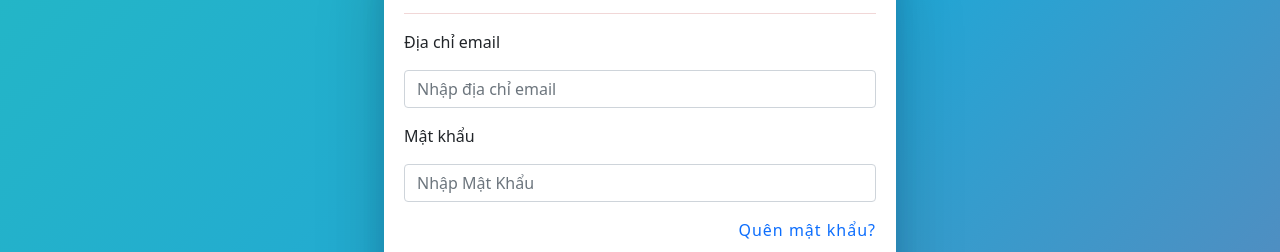
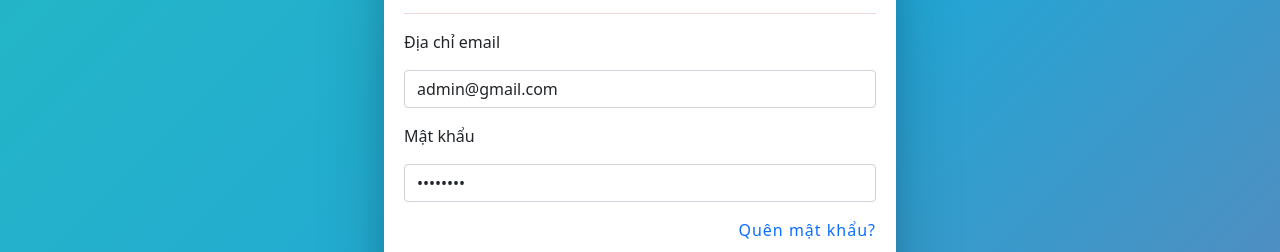
Before and after one commit to NguyenTheLuan/library_client, a React (Create React App) app: page /login in a window 1280 px wide. Shown: the part 233-485 px from the top of the page. Built offline with nearby package versions, Linux system fonts and the light colour scheme.

Commit message:
test pagination

```diff
--- a/src/apis/productsApi.js
+++ b/src/apis/productsApi.js
@@ -3,9 +3,9 @@ const PRODUCTS_API_ENDPOINT = "/books";
 
 const productsApi = {
   // fn: lấy danh sách các đầu sách
-  getBooks: () => {
+  getBooks: (bookInfo) => {
     const url = PRODUCTS_API_ENDPOINT;
-    return axiosClient.get(url);
+    return axiosClient.get(url, { params: bookInfo });
   },
   //get books by Id
   getBooksById: (id) => {
--- a/src/components/Admin/Manage/Books/ViewBooks/ViewBooks.jsx
+++ b/src/components/Admin/Manage/Books/ViewBooks/ViewBooks.jsx
@@ -36,10 +36,11 @@ function ViewBooks() {
   };
 
   const getAllProducts = async () => {
+    // const param = { page: 1, limit: 3 };
     try {
       const response = await productsApi.getBooks();
 
-      // console.log("dữ liệu trả về", response);
+      console.log("dữ liệu trả về", response);
       dispatch(getBooks(response.results));
       // setProducts(response.results);
     } catch (error) {
--- a/src/components/Auth/Login/Login.jsx
+++ b/src/components/Auth/Login/Login.jsx
@@ -9,7 +9,10 @@ import { loginIn } from "reducers/authSlice";
 import "../StyleForm.scss";
 
 function Login() {
-  const [userLogin, setUserLogin] = useState({});
+  const [userLogin, setUserLogin] = useState({
+    email: "admin@gmail.com",
+    password: "12345678",
+  });
   const [err, setErr] = useState("");
   const history = useHistory();
   const dispatch = useDispatch();
@@ -69,6 +72,7 @@ function Login() {
               Địa chỉ email
             </Form.Label>
             <Form.Control
+              value={userLogin.email}
               name="email"
               className="mb-3 formMenu_items_value"
               type="email"
@@ -90,6 +94,7 @@ function Login() {
               Mật khẩu
             </Form.Label>
             <Form.Control
+              value={userLogin.password}
               name="password"
               className="mb-3 formMenu_items_value"
               type="password"
--- a/src/components/User/Reservation/Reservation.jsx
+++ b/src/components/User/Reservation/Reservation.jsx
@@ -20,11 +20,11 @@ function Reservation() {
     return (
       <div className="cartTable_contents_rows_times_items">
         <span>
-          Vào lúc {date.getHours() + 1} giờ : {date.getMinutes() + 1} phút :
-          {date.getSeconds() + 1} giây.
+          Vào lúc {date.getHours()} giờ : {date.getMinutes()} phút :
+          {date.getSeconds()} giây.
         </span>
         <span>
-          Ngày {date.getDate() + 1} tháng {date.getMonth() + 1} năm
+          Ngày {date.getDate()} tháng {date.getMonth() + 1} năm
           {date.getFullYear()}
         </span>
       </div>
```
